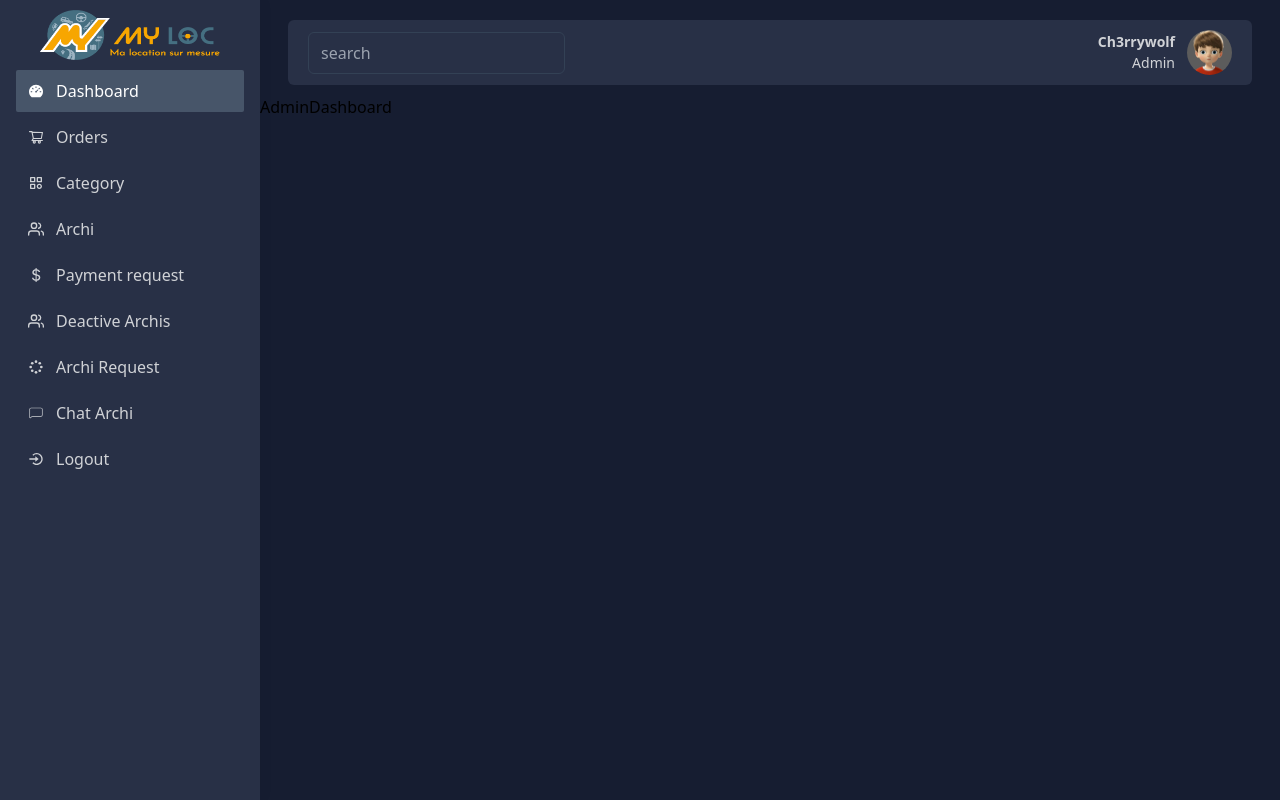
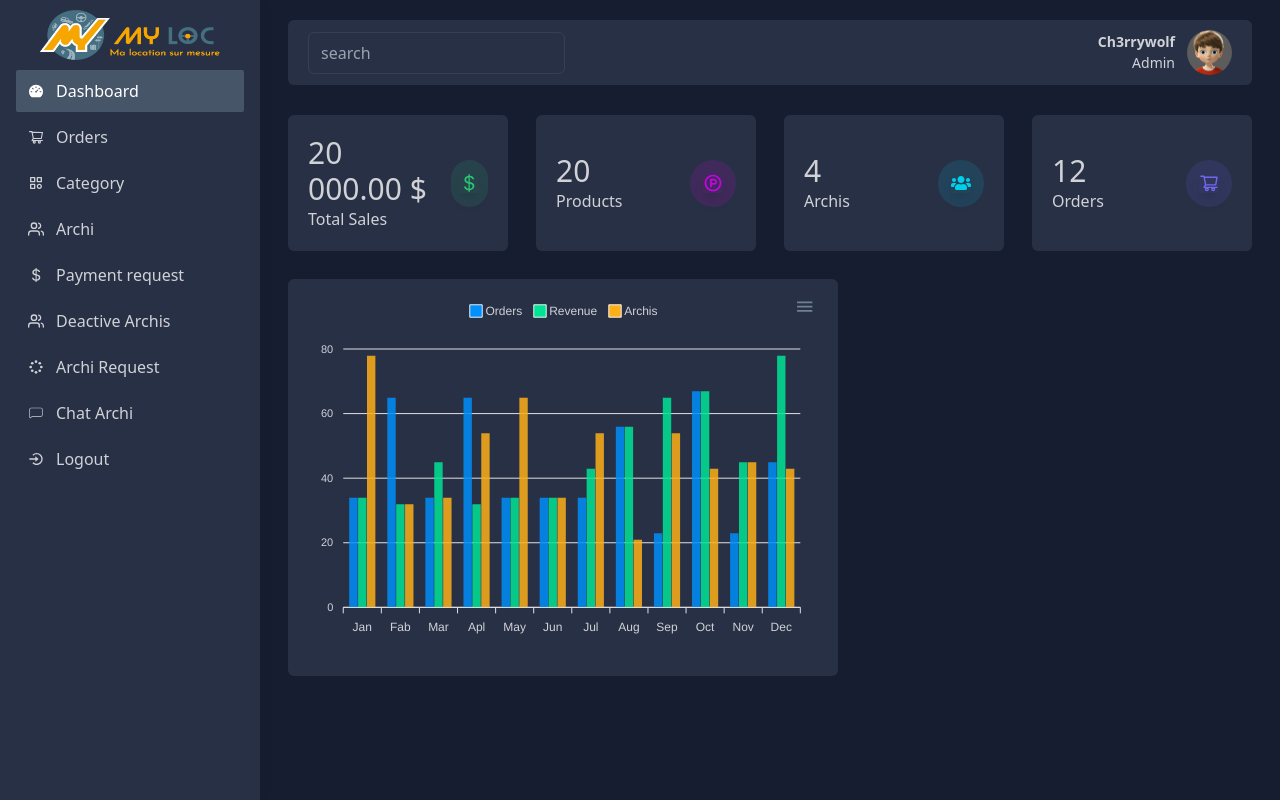
Before and after one commit to ch3rrywolf/krea, a React (Create React App) app in the folder dashboard/: page /admin/dashboard in a window 1280 px wide. Built offline with nearby package versions, Linux system fonts and the light colour scheme.

Commit message:
[FRONT] Dashboard Admin {Charts,infoGlob}

```diff
--- a/dashboard/src/views/admin/AdminDashboard.jsx
+++ b/dashboard/src/views/admin/AdminDashboard.jsx
@@ -1,8 +1,106 @@
 import React from 'react'
+import { BsCurrencyDollar } from 'react-icons/bs'
+import { RiProductHuntLine } from 'react-icons/ri'
+import { FaUsers } from 'react-icons/fa'
+import { AiOutlineShoppingCart } from 'react-icons/ai'
+import Chart from 'react-apexcharts'
 
 const AdminDashboard = () => {
+  const state = {
+    series : [
+      {
+        name : "Orders",
+        data : [34,65,34,65,34,34,34,56,23,67,23,45]
+      },
+      {
+        name : "Revenue",
+        data : [34,32,45,32,34,34,43,56,65,67,45,78]
+      },
+      {
+        name : "Archis",
+        data : [78,32,34,54,65,34,54,21,54,43,45,43]
+      }
+    ],
+    options : {
+      color : ['#181ee8','#181ee8'],
+      plotOptions : {
+        raduis : 30
+      },
+      chart : {
+        background : 'transparent',
+        foreColor : '#d0d2d6'
+      },
+      dataLabels : {
+        enabled : false
+      },
+      stroke : {
+        show : true,
+        curve : ['smooth','straight','stepline'],
+        lineCap : 'butt',
+        colors : '#f0f0f0',
+        width : .5,
+        dashArray : 0
+      },
+      xaxis : {
+        categories : ['Jan','Fab','Mar','Apl','May','Jun','Jul','Aug','Sep','Oct','Nov','Dec']
+      },
+      legend : {
+        position : 'top'
+      }
+    }
+  }
+
   return (
-    <div>AdminDashboard</div>
+    <div className='px-2 md:px-7 py-5'>
+      <div className='w-full grid grid-cols-1 sm:grid-cols-2 md:grid-cols-2 lg:grid-cols-4 gap-7'>
+        <div className='flex justify-between items-center p-5 bg-[#283046] rounded-md gap-3'>
+          <div className='flex flex-col justify-start items-start text-[#d0d2d6]'>
+            <h2 className='text-3xl font-bolf'>20 000.00 $</h2>
+            <span className='text-md font-medium'>Total Sales</span>
+          </div>
+          <div className='w-[46px] h-[47px] rounded-full bg-[#28c76f1f] flex justify-center items-center text-xl'>
+            <BsCurrencyDollar className='text-[#28c76f] shadow-lg' />
+          </div>
+        </div>
+
+        <div className='flex justify-between items-center p-5 bg-[#283046] rounded-md gap-3'>
+          <div className='flex flex-col justify-start items-start text-[#d0d2d6]'>
+            <h2 className='text-3xl font-bolf'>20</h2>
+            <span className='text-md font-medium'>Products</span>
+          </div>
+          <div className='w-[46px] h-[47px] rounded-full bg-[#e000e81f] flex justify-center items-center text-xl'>
+            <RiProductHuntLine className='text-[#cd00e8] shadow-lg' />
+          </div>
+        </div>
+
+        <div className='flex justify-between items-center p-5 bg-[#283046] rounded-md gap-3'>
+          <div className='flex flex-col justify-start items-start text-[#d0d2d6]'>
+            <h2 className='text-3xl font-bolf'>4</h2>
+            <span className='text-md font-medium'>Archis</span>
+          </div>
+          <div className='w-[46px] h-[47px] rounded-full bg-[#00cfe81f] flex justify-center items-center text-xl'>
+            <FaUsers className='text-[#00cfe8] shadow-lg' />
+          </div>
+        </div>
+
+        <div className='flex justify-between items-center p-5 bg-[#283046] rounded-md gap-3'>
+          <div className='flex flex-col justify-start items-start text-[#d0d2d6]'>
+            <h2 className='text-3xl font-bolf'>12</h2>
+            <span className='text-md font-medium'>Orders</span>
+          </div>
+          <div className='w-[46px] h-[47px] rounded-full bg-[#7367f01f] flex justify-center items-center text-xl'>
+            <AiOutlineShoppingCart className='text-[#7367f0] shadow-lg' />
+          </div>
+        </div>
+      </div>
+      <div className='w-full flex flex-wrap mt-7'>
+        <div className='w-full lg:w-7/12 lg:pr-3'>
+          <div className='w-full bg-[#283046] p-4 rounded-md'>
+            <Chart options={state.options} series={state.series} type='bar' height={350} />
+          </div>
+        </div>
+      </div>
+    </div>
   )
 }
 
```
